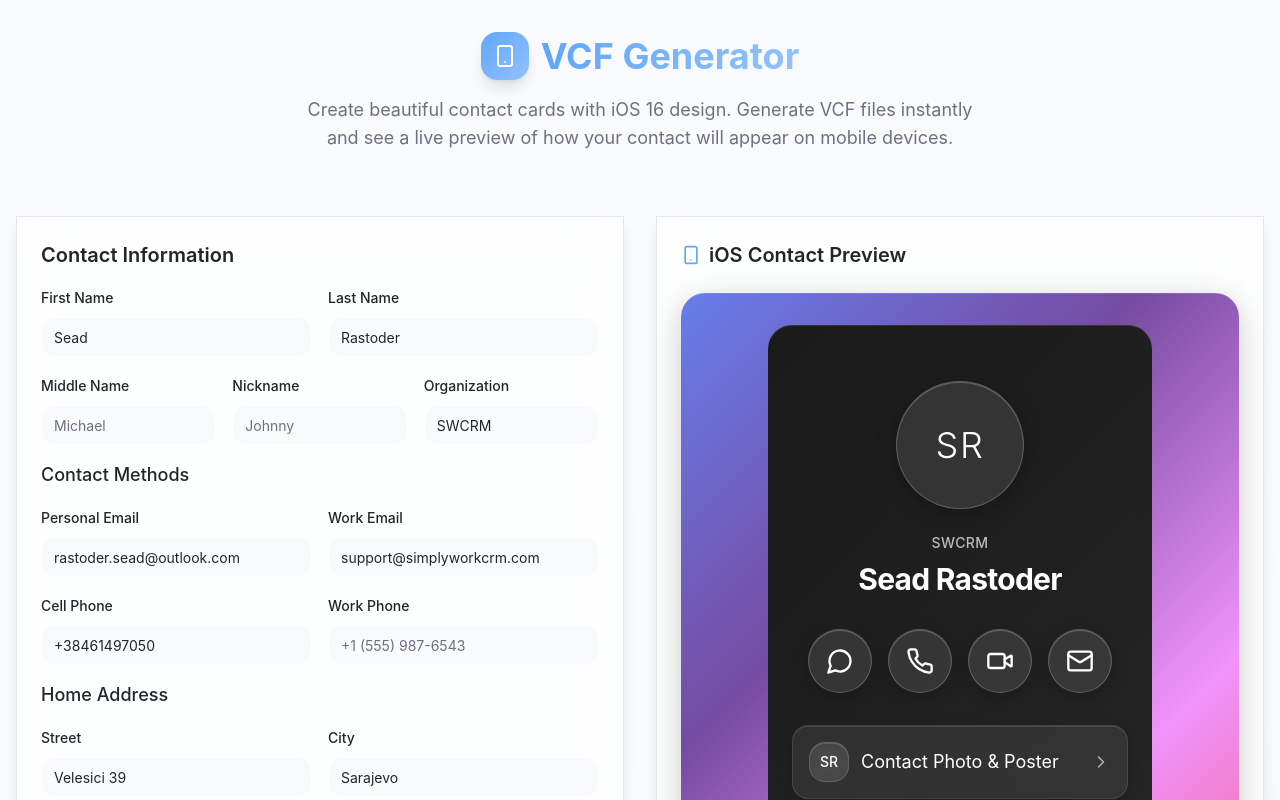
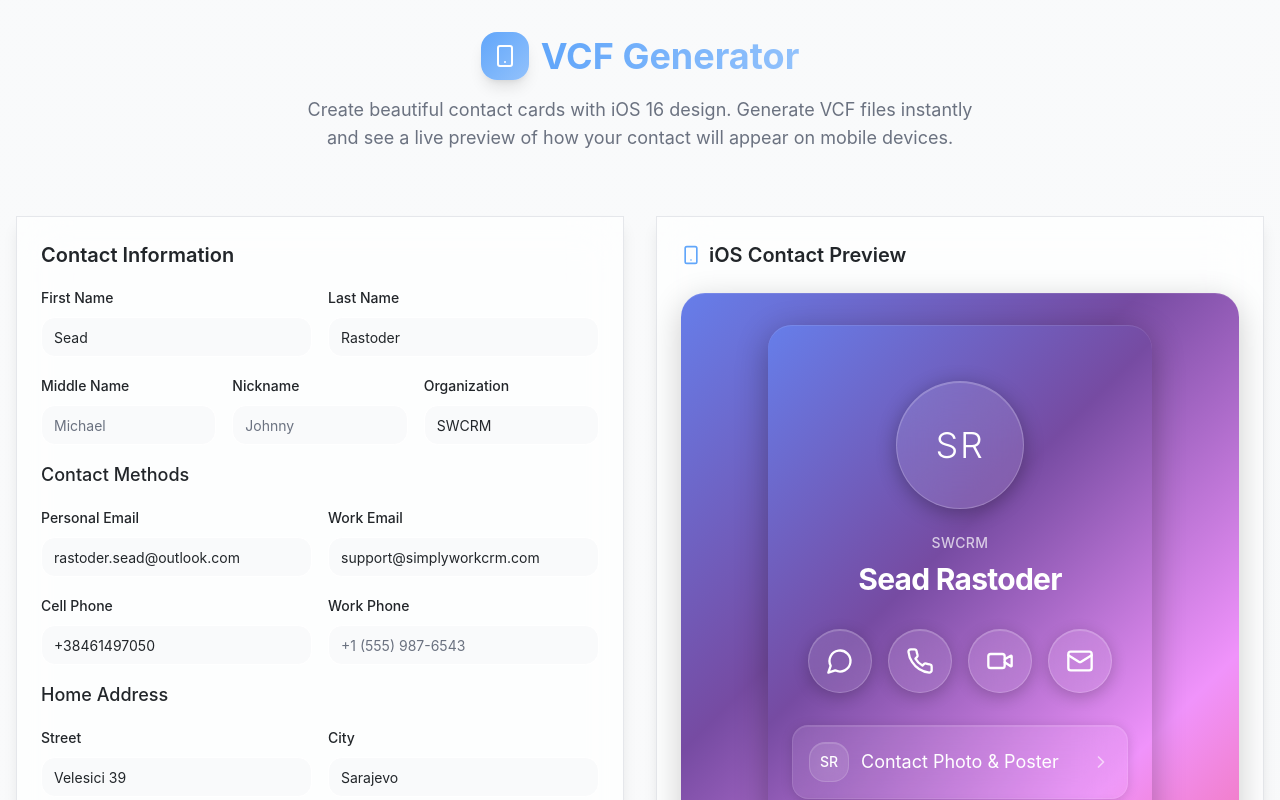
Before and after one commit to SimplyWorkCRM/swcrm-vcf-generator, a React (Vite) app: page / in a window 1280 px wide. Shown: the top 800 px of the page. Built offline with nearby package versions, Linux system fonts and the light colour scheme; the HTML template or start-up script is replaced by a standard one.

Commit message:
Refine glassmorphism effect

```diff
--- a/src/index.css
+++ b/src/index.css
@@ -141,9 +141,17 @@ All colors MUST be HSL.
   }
 
   .ios-contact-preview {
-    @apply bg-gray-900 rounded-3xl p-6;
-    background: linear-gradient(135deg, #1a1a1a 0%, #2d2d2d 100%);
-    box-shadow: inset 0 1px 0 rgba(255, 255, 255, 0.1);
+    @apply rounded-3xl p-6;
+    background: linear-gradient(135deg,
+      #667eea 0%,
+      #764ba2 25%,
+      #f093fb 50%,
+      #f5576c 75%,
+      #4facfe 100%
+    );
+    box-shadow:
+      inset 0 1px 0 rgba(255, 255, 255, 0.1),
+      0 8px 32px rgba(0, 0, 0, 0.3);
   }
 
   .glass-avatar {
```
